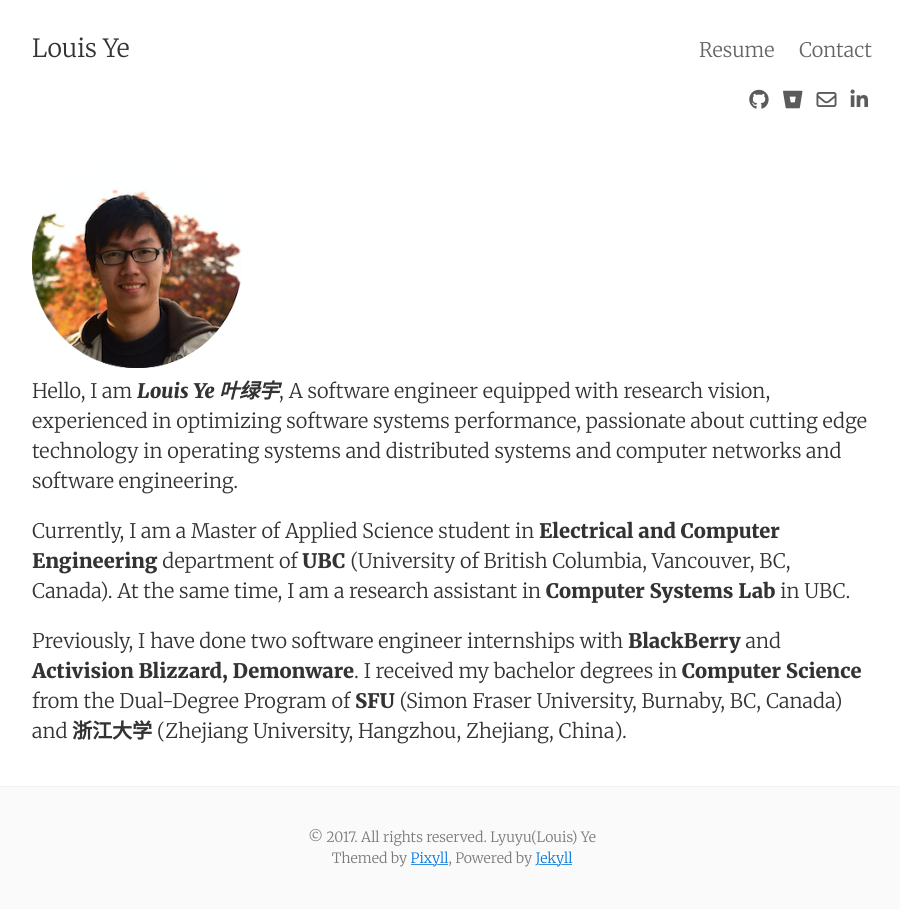
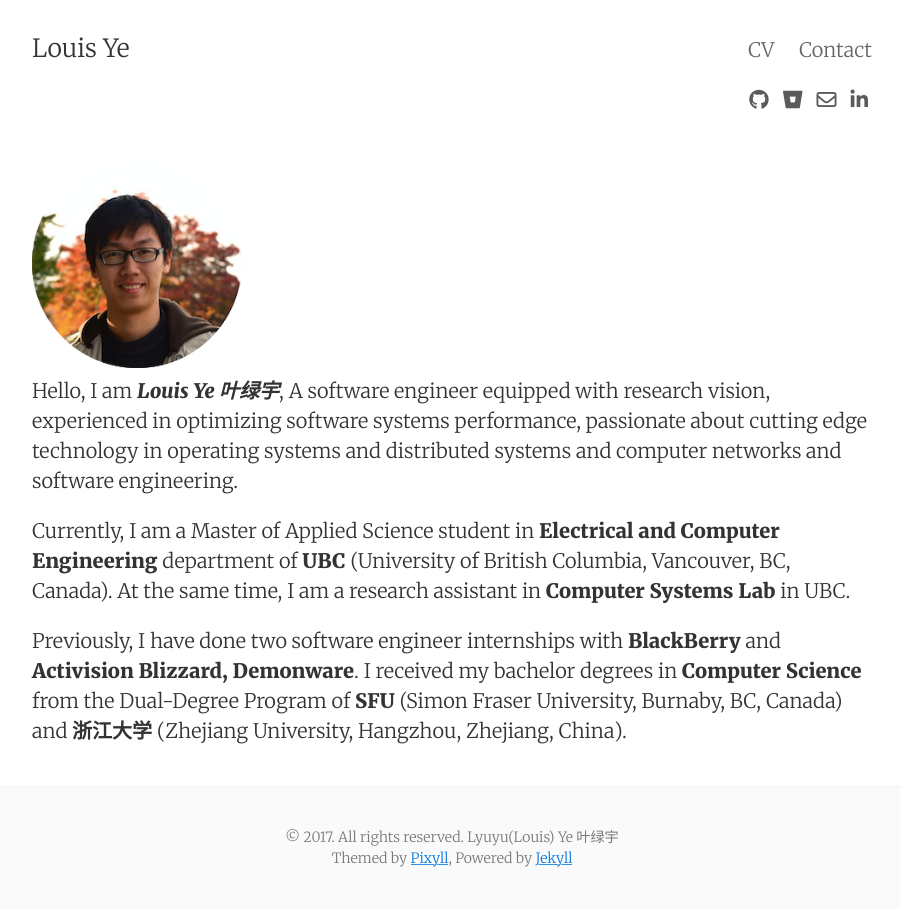
Before and after one commit to Louis-Ye/Louis-Ye.github.io, a Jekyll site: the page built from index.html, in a window 1280 px wide. Shown: the whole page, without its empty margins (188-1088 px from the left). Built offline with Jekyll 4.4.1, drawn with Linux system fonts in a browser that asks for light colours; nearby versions of some CDN libraries; the list of posts is cut into pages by our own code.

Commit message:
Rename Resume to CV

```diff
--- a/_config.yml
+++ b/_config.yml
@@ -9,7 +9,7 @@ url:         "http://louisye.me"
 date_format: "%b %-d, %Y"
 headpic: "louisye_rounded_sm.png"
 header_pages:
-  Resume: "resume"
+  CV: "cv"
   Contact: "contact"
 
 # Google services
--- a/_includes/footer.html
+++ b/_includes/footer.html
@@ -1,7 +1,7 @@
 <footer class="center">
   <div class="measure">
     <small>
-      <div>© 2017. All rights reserved. Lyuyu(Louis) Ye</div>
+      <div>© 2017. All rights reserved. Lyuyu(Louis) Ye 叶绿宇</div>
       <div>
           Themed by <a href="https://github.com/johnotander/pixyll">Pixyll</a>,
           Powered by <a href="https://jekyllrb.com/">Jekyll</a>
--- a/_layouts/page.html
+++ b/_layouts/page.html
@@ -3,7 +3,11 @@ layout: default
 ---
 <div class="post">
   <header class="post-header">
-    <h1 class="h2">{{ page.title }}</h1>
+    {% if page.tags %}
+        <h1 class="h2">{{ page.tags }}</h1>
+    {% else %}
+        <h1 class="h2">{{ page.title }}</h1>
+    {% endif %}
   </header>
   <article class="post-content">
   {{ content }}
--- a/contact/index.html
+++ b/contact/index.html
@@ -6,7 +6,7 @@ tags: contact
 ---
 
 <div>
-lyuyu.ye [at] gmail.com
+lyuyu.ye [at] gmail [dot] com
 </div>
 
 <div>
```
Also changed, not shown: cv/index.md (renamed from resume/index.md, +3 -3 lines).
